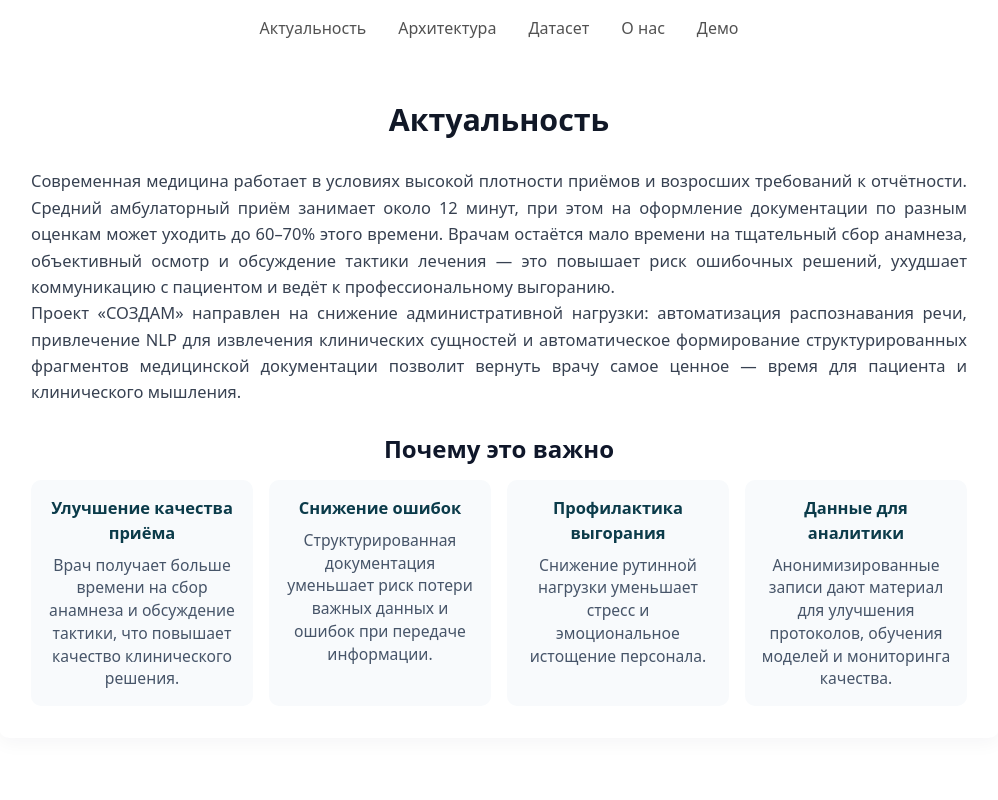
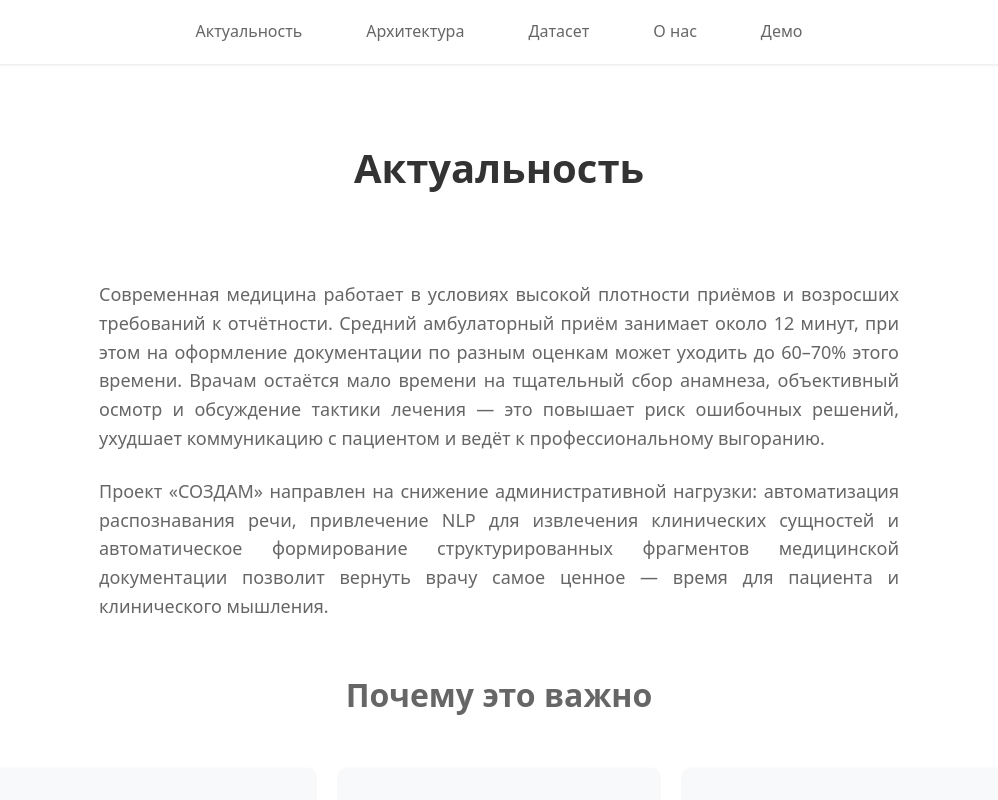
Before and after one commit to daniilmiagkov/sozdam-landing, a Vue app: page / in a window 1280 px wide. Shown: the top 800 px of the page, without its empty margins (141-1139 px from the left). Built offline with nearby package versions, Linux system fonts and the light colour scheme.

Commit message:
add adaptive styles

```diff
--- a/src/App.vue
+++ b/src/App.vue
@@ -11,7 +11,6 @@ import TeamSection from './components/sections/Team.vue'
 const route = useRoute()
 const currentSection = ref(route.hash.replace('#', '') || 'relevance')
 
-// Следим за изменением хэша в URL
 watch(() => route.hash, (newHash) => {
   currentSection.value = newHash.replace('#', '') || 'relevance'
 })
@@ -37,7 +36,7 @@ watch(() => route.hash, (newHash) => {
 }
 
 .main {
-  max-width: 1000px;
+  max-width: 1200px;
   margin: 0 auto;
   padding: 40px 20px 40px;
 }
--- a/src/components/Header.vue
+++ b/src/components/Header.vue
@@ -44,50 +44,65 @@ const activeLink = computed(() => {
   top: 0;
   left: 0;
   right: 0;
-  background: #ffffff;
-  z-index: 100;
-  padding: 1rem;
+  background: rgba(255, 255, 255, 0.95);
+  backdrop-filter: blur(8px);
+  z-index: var(--z-header);
+  height: var(--header-height);
+  display: flex;
+  align-items: center;
+  padding: 0 var(--container-padding);
+  box-shadow: var(--shadow-sm);
 }
 
 .nav {
-  max-width: 1200px;
+  width: min(1200px, 100%);
   margin: 0 auto;
 }
 
 .list {
-  list-style: none;
   display: flex;
-  gap: 2rem;
   justify-content: center;
+  gap: var(--space-lg);
   margin: 0;
   padding: 0;
+  list-style: none;
+
+  @media (max-width: 640px) {
+    gap: var(--space-sm);
+    flex-wrap: wrap;
+  }
 }
 
 .item {
   position: relative;
 
-  &.active {
-    &::after {
-      content: '';
-      position: absolute;
-      bottom: -4px;
-      left: 0;
-      right: 0;
-      height: 2px;
-      background: currentColor;
-    }
+  &.active::after {
+    content: '';
+    position: absolute;
+    bottom: calc(-1 * var(--space-xs));
+    left: 0;
+    right: 0;
+    height: 2px;
+    background: var(--color-accent);
+    transition: opacity var(--transition-fast);
   }
 }
 
 .link {
-  color: inherit;
-  text-decoration: none;
+  display: block;
+  padding: var(--space-xs) var(--space-sm);
+  font-size: var(--font-size-sm);
   font-weight: 500;
-  transition: color 0.2s;
-  color: #525252;
+  color: var(--color-secondary);
+  transition: color var(--transition-fast);
+  white-space: nowrap;
 
   &:hover {
-    color: #666;
+    color: var(--color-accent);
+  }
+
+  @media (max-width: 640px) {
+    padding: 0.375rem;
   }
 }
 </style>
--- a/src/components/sections/Architecture.vue
+++ b/src/components/sections/Architecture.vue
@@ -110,31 +110,89 @@ const modules = [
 
 <style module lang="scss">
 .section {
-  padding: 2rem;
+  min-height: 100vh;
+  padding: var(--section-padding);
+  padding-top: calc(var(--header-height) + var(--section-padding));
+
+  h1 {
+    font-size: var(--font-size-2xl);
+    color: var(--color-primary);
+    margin-bottom: var(--space-lg);
+    text-align: center;
+  }
 }
+
 .lead {
-  color: #475569;
-  margin-bottom: 1.5rem;
+  max-width: min(800px, 95%);
+  margin: 0 auto var(--space-xl);
+  color: var(--color-secondary);
+  font-size: var(--font-size-lg);
+  line-height: 1.6;
+  text-align: center;
 }
+
 .flow {
+  max-width: min(1000px, 95%);
+  margin: 0 auto;
   display: flex;
   flex-direction: column;
+  gap: var(--space-xl);
 }
+
 .step {
   display: flex;
   align-items: flex-start;
+  gap: var(--space-lg);
+
+  @media (max-width: 768px) {
+    flex-direction: column;
+    align-items: center;
+    text-align: center;
+    gap: var(--space-md);
+  }
 }
+
 .left {
   flex: 0 0 auto;
   display: flex;
   flex-direction: column;
   align-items: center;
+  gap: var(--space-sm);
+
+  svg {
+    transition: transform var(--transition-normal);
+
+    &:hover {
+      transform: scale(1.05);
+    }
+
+    rect {
+      fill: var(--color-surface);
+      stroke: var(--color-border);
+      transition: all var(--transition-normal);
+    }
+
+    text {
+      fill: var(--color-primary);
+      font-weight: 500;
+    }
+
+    &:hover rect {
+      fill: var(--color-background);
+      stroke: var(--color-accent);
+    }
+  }
 }
+
 .right {
   flex: 1;
-  padding-left: 1rem;
-  color: #374151;
-  line-height: 1.4;
+  font-size: var(--font-size-base);
+  color: var(--color-secondary);
+  line-height: 1.6;
   text-align: justify;
+
+  @media (max-width: 768px) {
+    text-align: center;
+  }
 }
 </style>
--- a/src/components/sections/Dataset.vue
+++ b/src/components/sections/Dataset.vue
@@ -42,37 +42,58 @@
 
 <style module lang="scss">
 .section {
-  padding: 2rem;
-  border-radius: 10px;
-  background: #fff;
-  box-shadow: 0 6px 18px rgba(20, 30, 50, 0.04);
+  min-height: 100vh;
+  padding: var(--section-padding);
+  padding-top: calc(var(--header-height) + var(--section-padding));
+
+  h1 {
+    font-size: var(--font-size-2xl);
+    color: var(--color-primary);
+    margin-bottom: var(--space-lg);
+    text-align: center;
+  }
+
+  h3 {
+    font-size: var(--font-size-lg);
+    color: var(--color-secondary);
+    margin-bottom: var(--space-md);
+  }
 }
 
 .lead {
-  color: #475569;
-  margin-bottom: 1rem;
+  max-width: min(800px, 95%);
+  margin: 0 auto var(--space-xl);
+  color: var(--color-secondary);
+  font-size: var(--font-size-lg);
+  line-height: 1.6;
+  text-align: center;
 }
 
 .sample {
+  max-width: min(1000px, 95%);
+  margin: 0 auto;
+
   .json {
-    background: #0f172a;
-    color: #e6eef8;
-    padding: 1rem;
-    border-radius: 8px;
+    background: var(--color-primary);
+    color: var(--color-surface);
+    padding: var(--space-lg);
+    border-radius: var(--radius-md);
     overflow: auto;
-    font-size: 0.92rem;
+    font-size: var(--font-size-sm);
+    font-family: ui-monospace, SFMono-Regular, Menlo, Monaco, Consolas, 'Liberation Mono', 'Courier New', monospace;
+    line-height: 1.6;
     text-align: left;
     white-space: pre-wrap;
+    box-shadow: var(--shadow-md);
+    margin: var(--space-md) 0;
   }
+
   .hint {
-    margin-top: 0.6rem;
-    color: #6b7280;
-  }
-}
-
-@media (max-width: 720px) {
-  .section {
-    padding: 1rem;
+    margin-top: var(--space-md);
+    color: var(--color-secondary);
+    font-size: var(--font-size-sm);
+    text-align: center;
+    font-style: italic;
   }
 }
 </style>
--- a/src/components/sections/Relevance.vue
+++ b/src/components/sections/Relevance.vue
@@ -88,63 +88,88 @@
 
 <style module lang="scss">
 .section {
-  padding: 2rem;
-  border-radius: 10px;
-  background: #fff;
-  box-shadow: 0 6px 18px rgba(20, 30, 50, 0.04);
+  min-height: 100vh;
+  padding: var(--section-padding);
+  padding-top: calc(var(--header-height) + var(--section-padding));
   display: flex;
   flex-direction: column;
-  gap: 1rem;
+  gap: var(--space-xl);
+
+  h1 {
+    font-size: var(--font-size-2xl);
+    color: var(--color-primary);
+    margin-bottom: var(--space-lg);
+    text-align: center;
+  }
+
+  h2 {
+    font-size: var(--font-size-xl);
+    color: var(--color-secondary);
+    margin-bottom: var(--space-lg);
+    text-align: center;
+  }
 }
 
-.intro p {
-  color: #374151;
-  line-height: 1.6;
-  font-size: 1.03rem;
-  margin: 0;
-  text-align: justify;
+.intro {
+  max-width: min(800px, 95%);
+  margin: 0 auto;
+
+  p {
+    color: var(--color-secondary);
+    line-height: 1.6;
+    font-size: var(--font-size-base);
+    margin-bottom: var(--space-md);
+    text-align: justify;
+
+    &:last-child {
+      margin-bottom: 0;
+    }
+  }
 }
 
 .impact {
-  margin-top: 0.6rem;
-
-  h2 {
-    margin: 0 0 0.8rem 0;
-    color: #0f172a;
-  }
+  max-width: min(1200px, 95%);
+  margin: 0 auto;
 
   .cards {
     display: grid;
-    grid-template-columns: repeat(auto-fit, minmax(220px, 1fr));
-    gap: 1rem;
+    grid-template-columns: repeat(auto-fit, minmax(min(100%, 280px), 1fr));
+    gap: var(--space-md);
+    padding: var(--space-sm);
+
+    @media (max-width: 768px) {
+      gap: var(--space-sm);
+    }
   }
 
   .card {
-    background: #f8fafc;
-    border-radius: 10px;
-    padding: 1rem;
-    min-height: 110px;
+    background: var(--color-surface);
+    border-radius: var(--radius-md);
+    padding: var(--space-lg);
+    min-height: 180px;
     display: flex;
     flex-direction: column;
-    justify-content: flex-start;
+    box-shadow: var(--shadow-sm);
+    transition: transform var(--transition-normal);
+
+    &:hover {
+      transform: translateY(-4px);
+      box-shadow: var(--shadow-md);
+    }
   }
+
   .cardHeader {
-    font-weight: 600;
-    color: #0b3b4a;
-    margin-bottom: 0.5rem;
-    font-size: 1.03rem;
+    font-size: var(--font-size-lg);
+    font-weight: 500;
+    color: var(--color-primary);
+    margin-bottom: var(--space-sm);
   }
+
   .desc {
+    font-size: var(--font-size-base);
+    color: var(--color-secondary);
+    line-height: 1.6;
     margin: 0;
-    color: #475569;
-    line-height: 1.45;
-    font-size: 0.98rem;
-  }
-}
-
-@media (max-width: 720px) {
-  .section {
-    padding: 1rem;
   }
 }
 </style>
--- a/src/style.css
+++ b/src/style.css
@@ -1,70 +1,113 @@
 :root {
-  font-family: system-ui, Avenir, Helvetica, Arial, sans-serif;
-  line-height: 1.5;
-  font-weight: 400;
+  /* Colors */
+  --color-primary: #333333;
+  --color-secondary: #666666;
+  --color-accent: #007bff;
+  --color-background: #ffffff;
+  --color-surface: #f8f9fa;
+  --color-border: #e9ecef;
 
-  color-scheme: light dark;
-  color: rgba(255, 255, 255, 0.87);
+  /* Typography */
+  --font-size-xs: clamp(0.75rem, 2vw, 0.875rem);
+  --font-size-sm: clamp(0.875rem, 2vw, 1rem);
+  --font-size-base: clamp(1rem, 2.5vw, 1.125rem);
+  --font-size-lg: clamp(1.25rem, 3vw, 1.5rem);
+  --font-size-xl: clamp(1.5rem, 4vw, 2rem);
+  --font-size-2xl: clamp(2rem, 5vw, 2.5rem);
 
+  /* Spacing */
+  --space-xs: clamp(0.25rem, 1vw, 0.5rem);
+  --space-sm: clamp(0.5rem, 1.5vw, 1rem);
+  --space-md: clamp(1rem, 2vw, 1.5rem);
+  --space-lg: clamp(1.5rem, 3vw, 2rem);
+  --space-xl: clamp(2rem, 4vw, 3rem);
+
+  /* Layout */
+  --container-padding: clamp(1rem, 5vw, 2rem);
+  --section-padding: clamp(1rem, 8vh, 2rem);
+  --header-height: clamp(3rem, 10vh, 4rem);
+
+  /* Border Radius */
+  --radius-sm: 0.375rem;
+  --radius-md: 0.5rem;
+  --radius-lg: 0.75rem;
+
+  /* Shadows */
+  --shadow-sm: 0 1px 3px rgba(0, 0, 0, 0.1);
+  --shadow-md: 0 4px 6px rgba(0, 0, 0, 0.1);
+  --shadow-lg: 0 10px 15px rgba(0, 0, 0, 0.1);
+
+  /* Transitions */
+  --transition-fast: 150ms ease;
+  --transition-normal: 250ms ease;
+  --transition-slow: 350ms ease;
+
+  /* Z-index */
+  --z-header: 100;
+  --z-modal: 200;
+  --z-tooltip: 300;
+
+  /* Base styles */
+  font-family:
+    system-ui,
+    -apple-system,
+    BlinkMacSystemFont,
+    'Segoe UI',
+    Roboto,
+    Oxygen,
+    Ubuntu,
+    Cantarell,
+    'Open Sans',
+    'Helvetica Neue',
+    sans-serif;
+  line-height: 1.6;
+  -webkit-font-smoothing: antialiased;
+  -moz-osx-font-smoothing: grayscale;
   font-synthesis: none;
   text-rendering: optimizeLegibility;
-  -webkit-font-smoothing: antialiased;
-  -moz-osx-font-smoothing: grayscale;
+}
+
+/* Base styles */
+*,
+*::before,
+*::after {
+  margin: 0;
+  padding: 0;
+  box-sizing: border-box;
 }
 
 html {
-  /* scroll-behavior: smooth; */
-  scrollbar-width: 0;
-  overflow: scroll;
-  -ms-overflow-style: none; /* Для Internet Explorer и Edge */
-  scrollbar-width: none; /* Для Firefox */
+  scroll-behavior: smooth;
+  scrollbar-width: none;
+  -ms-overflow-style: none;
+}
+
+body {
+  color: var(--color-primary);
+  background: var(--color-background);
+  min-width: 320px;
+  min-height: 100vh;
+  display: flex;
+  flex-direction: column;
+}
+
+#app {
+  flex: 1;
+  width: 100%;
 }
 
 a {
-  font-weight: 500;
-  color: #646cff;
-  text-decoration: inherit;
+  color: var(--color-accent);
+  text-decoration: none;
+  transition: color var(--transition-fast);
 }
 
 a:hover {
-  color: #535bf2;
+  color: var(--color-primary);
 }
 
-body {
-  margin: 0;
-  display: flex;
-  place-items: center;
-  min-width: 320px;
-  min-height: 100vh;
-  /* background-color: #544e4eaf; */
-  background-color: #ffffff;
+h1 {
+  font-size: var(--font-size-2xl);
+  margin-bottom: var(--space-md);
+  color: var(--color-primary);
 }
-
-#app {
-  /* max-width: 1280px; */
-  margin: 0 auto;
-  text-align: center;
-  /* background-color: #ffffff; */
-}
-
-/* @media (prefers-color-scheme: light) {
-  :root {
-    color: #213547;
-  background-color: #ffffff;
-    /* background-color: #ffffff;
-
-  }
-  body {
-  background-color: #ffffff;
-
-  }
-  button {
-    background-color: #f9f9f9;
-  }
-} */
-
-h1 {
-  font-size: 1.9rem;
-  margin-bottom: 0.6rem;
-  color: #111827;
-}
```
Also changed, not shown: src/components/sections/Demo.vue (+100 -6 lines), src/components/sections/Team.vue (+68 -42 lines).
